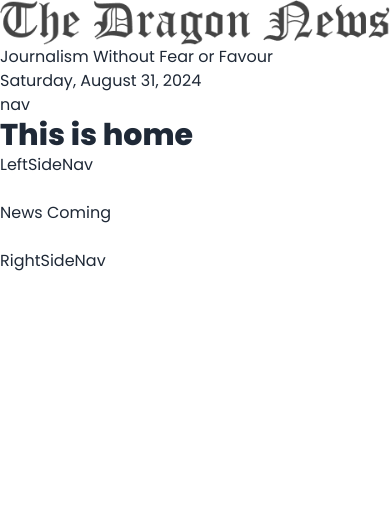
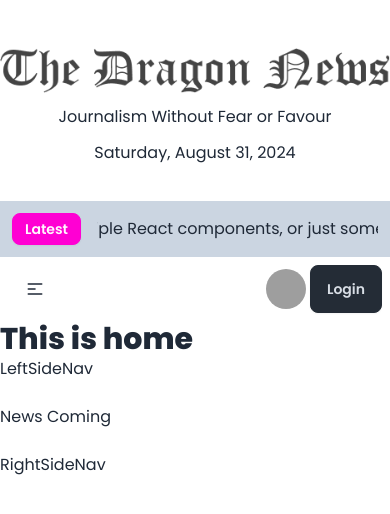
Before and after one commit to mintusikder/react-dragon-news, a React (Vite) app: page / in a window 390 px wide. Shown: the top 514 px of the page. Built offline with nearby package versions, Linux system fonts and the light colour scheme; grey boxes are pictures that could not be loaded.

Commit message:
added navbar and breaking news

```diff
--- a/package.json
+++ b/package.json
@@ -14,6 +14,7 @@
     "moment": "^2.30.1",
     "react": "^18.3.1",
     "react-dom": "^18.3.1",
+    "react-fast-marquee": "^1.6.5",
     "react-router-dom": "^6.26.1"
   },
   "devDependencies": {
--- /dev/null
+++ b/src/pages/Home/BreakingNews.jsx
@@ -0,0 +1,14 @@
+import Marquee from "react-fast-marquee";
+const BreakingNews = () => {
+  return (
+    <div className="flex bg-slate-300 p-3 mt-9">
+      <button className="btn btn-secondary btn-sm mr-4">Latest</button>
+      <Marquee pauseOnHover={true}>
+        I can be a React component, multiple React components, or just some
+        text.
+      </Marquee>
+    </div>
+  );
+};
+
+export default BreakingNews;
--- a/src/pages/Home/Home.jsx
+++ b/src/pages/Home/Home.jsx
@@ -2,11 +2,13 @@ import Header from "../Shared/Header/Header";
 import LeftSideNav from "../Shared/LeftSideNav/LeftSideNav";
 import NavBar from "../Shared/NavBar/NavBar";
 import RightSideNav from "../Shared/RightSideNav/RightSideNav";
+import BreakingNews from "./BreakingNews";
 
 const Home = () => {
   return (
     <div>
       <Header></Header>
+      <BreakingNews></BreakingNews>
       <NavBar></NavBar>
       <h2 className="text-3xl font-poppins font-bold">This is home</h2>
       <div className="grid grid-cols-1 lg:grid-cols-4 gap-6">
--- a/src/pages/Shared/Header/Header.jsx
+++ b/src/pages/Shared/Header/Header.jsx
@@ -3,10 +3,9 @@ import logo from "../../../assets/logo.png"
 import moment from 'moment';
 const Header = () => {
     return (
-        <div>
-          <img src={logo} alt="" />
-          <p>Journalism Without Fear or Favour</p>
-
+        <div className="text-center mt-12">
+          <img className="mx-auto mb-3" src={logo} alt="" />
+          <p className="mb-3">Journalism Without Fear or Favour</p>
           <p>
         {  moment().format("dddd, MMMM DD, YYYY")}
           </p>
--- a/src/pages/Shared/NavBar/NavBar.jsx
+++ b/src/pages/Shared/NavBar/NavBar.jsx
@@ -1,10 +1,56 @@
+import { Link } from "react-router-dom";
 
 
 const NavBar = () => {
+    const items = <>
+      <li><Link className="/">Home</Link></li>
+      <li><Link className="/about">About</Link></li>
+      <li><Link className="/career">Career</Link></li>
+    </>
     return (
-        <div>
-            <h2>nav</h2>
+        <div className="navbar bg-base-100">
+        <div className="navbar-start">
+          <div className="dropdown">
+            <div tabIndex={0} role="button" className="btn btn-ghost lg:hidden">
+              <svg
+                xmlns="http://www.w3.org/2000/svg"
+                className="h-5 w-5"
+                fill="none"
+                viewBox="0 0 24 24"
+                stroke="currentColor">
+                <path
+                  strokeLinecap="round"
+                  strokeLinejoin="round"
+                  strokeWidth="2"
+                  d="M4 6h16M4 12h8m-8 6h16" />
+              </svg>
+            </div>
+            <ul
+              tabIndex={0}
+              className="menu menu-sm dropdown-content bg-base-100 rounded-box z-[1] mt-3 w-52 p-2 shadow">
+            {items}
+            </ul>
+          </div>
+
         </div>
+        <div className="navbar-center hidden lg:flex">
+          <ul className="menu menu-horizontal px-1">
+          {items}
+          </ul>
+        </div>
+        <div className="navbar-end">
+        <div tabIndex={0} role="button" className="btn btn-ghost btn-circle avatar">
+        <div className="w-10 rounded-full">
+          <img
+            alt="Tailwind CSS Navbar component"
+            src="https://img.daisyui.com/images/stock/photo-1534528741775-53994a69daeb.webp" />
+        </div>
+      </div>
+         <Link to="/login">
+         <button className="btn btn-active btn-neutral">Login</button>
+         </Link>
+        </div>
+      </div>
     );
 };
 
```
Also changed, not shown: 1 other file (tests, documents, lock files or other folders).
